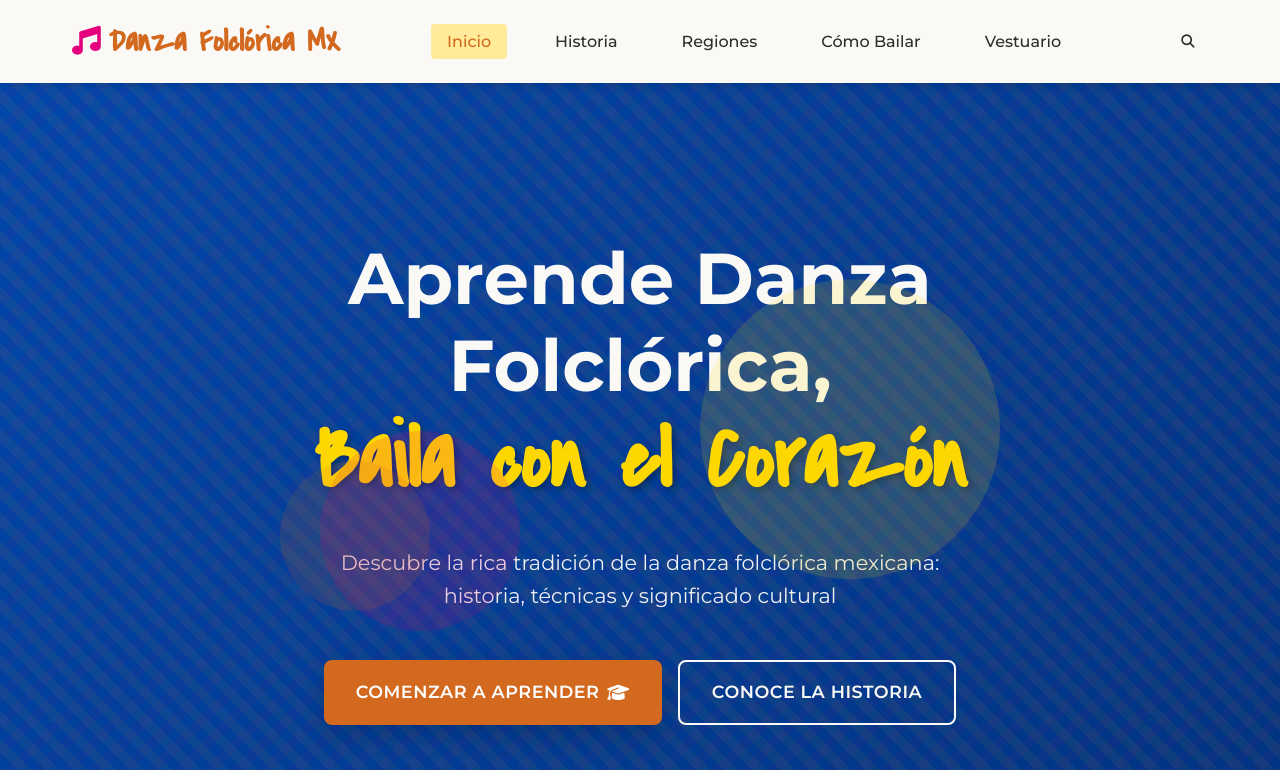
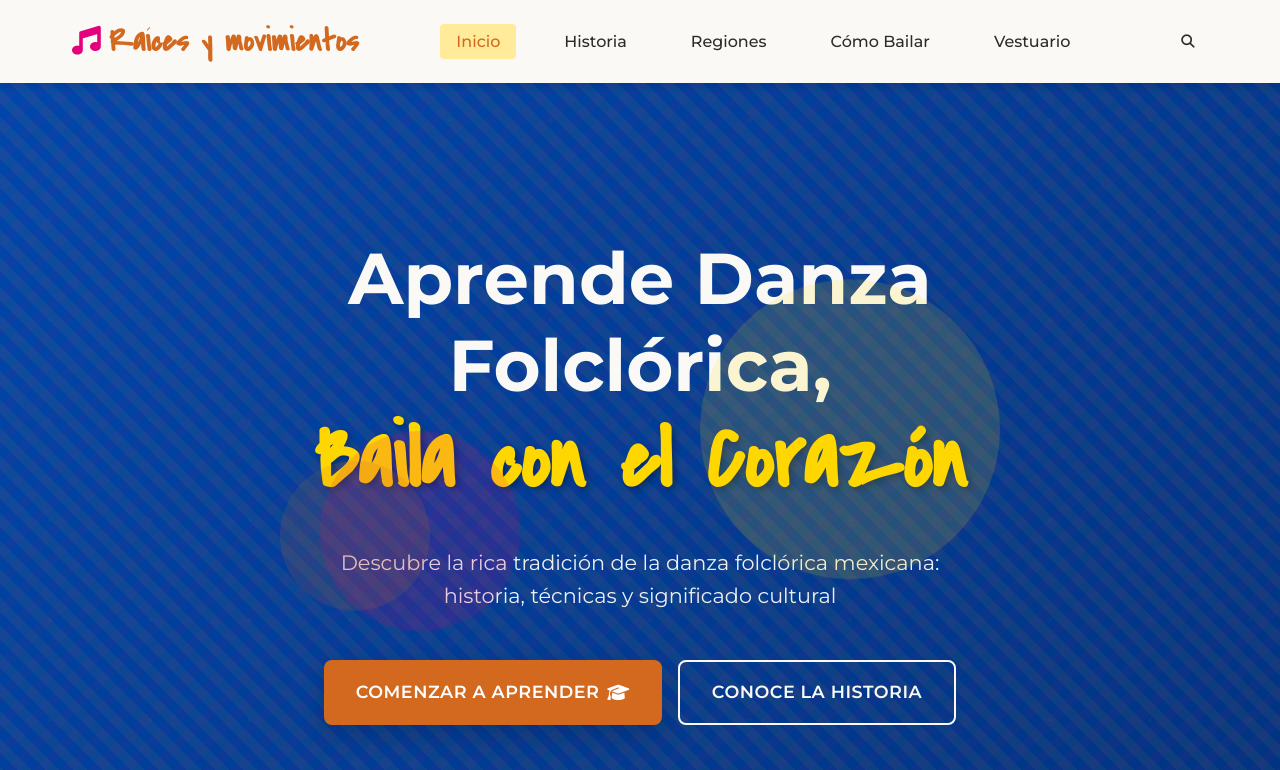
Before and after one commit to castokeeper/VentaFolclorica, a plain HTML site: page index.html in a window 1280 px wide. Shown: the top 770 px of the page. Drawn offline with Linux system fonts and the light colour scheme.

Commit message:
feat: actualizar el nombre de la plataforma a "Raíces y movimientos" en README, index.html y educativo.js

```diff
--- a/index.html
+++ b/index.html
@@ -27,7 +27,7 @@
                     <div class="logo">
                         <a href="index.html">
                             <i class="fas fa-music"></i>
-                            <span class="logo-text">Danza Folclórica MX</span>
+                            <span class="logo-text">Raíces y movimientos</span>
                         </a>
                     </div>
 
@@ -163,7 +163,7 @@
         <div class="container">
             <div class="footer-content">
                 <div class="footer-col">
-                    <h4>Danza Folclórica MX</h4>
+                    <h4>Raíces y movimientos</h4>
                     <p>Preservando y compartiendo la tradición de la danza folclórica mexicana</p>
                     <div class="social-links">
                         <a href="#" aria-label="Facebook"><i class="fab fa-facebook"></i></a>
@@ -206,7 +206,7 @@
             </div>
 
             <div class="footer-bottom">
-                <p>&copy; 2025 Danza Folclórica MX. Compartiendo cultura con amor 🇲🇽</p>
+                <p>&copy; 2025 Raíces y movimientos. Compartiendo cultura con amor 🇲🇽</p>
             </div>
         </div>
     </footer>
--- a/js/educativo.js
+++ b/js/educativo.js
@@ -1,5 +1,5 @@
 // ========================================
-// DANZA FOLCLÓRICA EDUCATIVA
+// RAÍCES Y MOVIMIENTOS - EDUCATIVO
 // ========================================
 
 // Datos de la Línea de Tiempo - Historia
@@ -388,7 +388,7 @@ function setupNewsletter() {
 // ========================================
 
 document.addEventListener('DOMContentLoaded', function() {
-    console.log('🎭 Danza Folclórica MX - Plataforma Educativa');
+    console.log('🎭 Raíces y movimientos - Plataforma Educativa');
 
     // Renderizar contenido
     renderHistoria();
```
Also changed, not shown: 1 other file.
